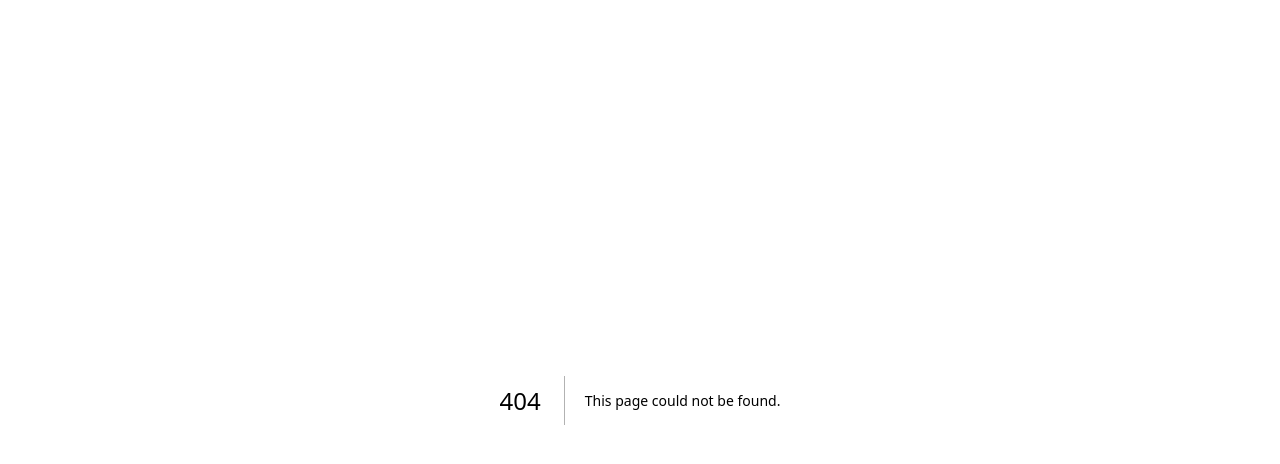
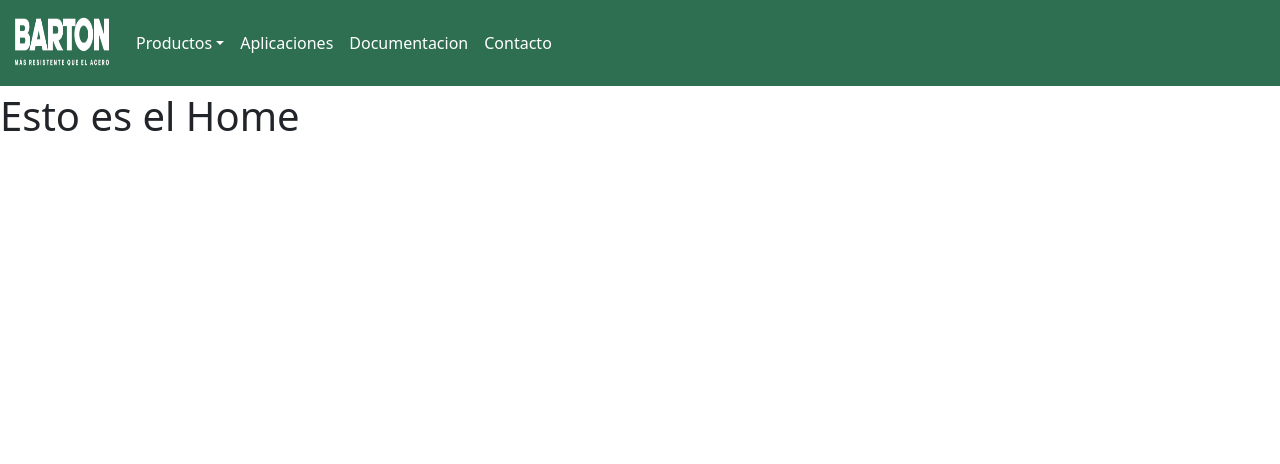
Before and after one commit to matias-rapaport-sinis/barton-2024-front, a Next.js app: page /Home in a window 1280 px wide. Before the commit this address had no page. Shown: the top 464 px of the page. Built offline with nearby package versions, Linux system fonts and the light colour scheme.

Commit message:
Resolvi el error de carga de los archivos estaticos

```diff
--- /dev/null
+++ b/app/Home/page.js
@@ -0,0 +1,4 @@
+export default function HomePage(){
+
+    return <p className="fs-1">Esto es el Home</p>;
+}
--- /dev/null
+++ b/app/_components/Navbar/Navbar.js
@@ -0,0 +1,47 @@
+import Image from 'next/image';
+
+export default function Navbar() {
+
+    return (
+        <nav className="navbar navbar-expand-lg navbar-light bg-color-barton ">
+            <div className="container-fluid">
+                <a className="navbar-brand" href="#">
+                    <Image
+                        src={"/logo.png"}
+                        alt="Logo de Barton"
+                        width={100}
+                        height={60}
+                     />
+                </a>
+                <button className="navbar-toggler " type="button" data-bs-toggle="collapse" data-bs-target="#navbarSupportedContent" aria-controls="navbarSupportedContent" aria-expanded="false" aria-label="Toggle navigation">
+                    <span className="navbar-toggler-icon"></span>
+                </button>
+                <div className="collapse navbar-collapse d-flex justify-content-end" id="navbarSupportedContent">
+                    <ul className="navbar-nav me-auto mb-2 mb-lg-0">
+                    <li className="nav-item dropdown">
+                            <a className="nav-link dropdown-toggle text-color-barton" href="#" id="navbarDropdown" role="button" data-bs-toggle="dropdown" aria-expanded="false">
+                                Productos
+                            </a>
+                            <ul className="dropdown-menu" aria-labelledby="navbarDropdown">
+                                <li><a className="dropdown-item" href="#">Action</a></li>
+                                <li><a className="dropdown-item" href="#">Another action</a></li>
+                                <li><hr className="dropdown-divider" /></li>
+                                <li><a className="dropdown-item" href="#">Something else here</a></li>
+                            </ul>
+                        </li>
+                        <li className="nav-item">
+                            <a className="nav-link text-color-barton" href="#">Aplicaciones</a>
+                        </li>
+                        <li className="nav-item">
+                            <a className="nav-link text-color-barton active" aria-current="page" href="#">Documentacion</a>
+                        </li>
+                        <li className="nav-item">
+                            <a className="nav-link text-color-barton" href="#" tabIndex="-1" aria-disabled="true">Contacto</a>
+                        </li>
+                    </ul>
+                </div>
+            </div>
+        </nav>
+
+    );
+}
--- a/app/globals.css
+++ b/app/globals.css
@@ -40,3 +40,11 @@
     color-scheme: dark;
   }
 }
+
+.bg-color-barton{
+  background-color: #2F6F51 !important;
+}
+
+.text-color-barton{
+  color : #FFFFFF !important;
+}
--- a/app/layout.js
+++ b/app/layout.js
@@ -1,17 +1,6 @@
-import localFont from "next/font/local";
 import "./globals.css";
-
-const geistSans = localFont({
-  src: "./fonts/GeistVF.woff",
-  variable: "--font-geist-sans",
-  weight: "100 900",
-});
-const geistMono = localFont({
-  src: "./fonts/GeistMonoVF.woff",
-  variable: "--font-geist-mono",
-  weight: "100 900",
-});
-
+import  "bootstrap/dist/css/bootstrap.min.css";
+import Navbar from "./_components/Navbar/Navbar";
 export const metadata = {
   title: "Create Next App",
   description: "Generated by create next app",
@@ -20,8 +9,10 @@
 export default function RootLayout({ children }) {
   return (
     <html lang="en">
-      <body className={`${geistSans.variable} ${geistMono.variable}`}>
+      <body className="container-fluid p-0">
+        <Navbar />
         {children}
+
       </body>
     </html>
   );
--- a/package.json
+++ b/package.json
@@ -9,9 +9,10 @@
     "lint": "next lint"
   },
   "dependencies": {
+    "bootstrap": "^5.3.3",
+    "next": "14.2.11",
     "react": "^18",
-    "react-dom": "^18",
-    "next": "14.2.11"
+    "react-dom": "^18"
   },
   "devDependencies": {
     "eslint": "^8",
```
Also changed, not shown: app/Home/layaout.js (added, +7 -0 lines), app/page.js (+3 -4 lines), public/logo.png (added), 1 other file (tests, documents, lock files or other folders).
